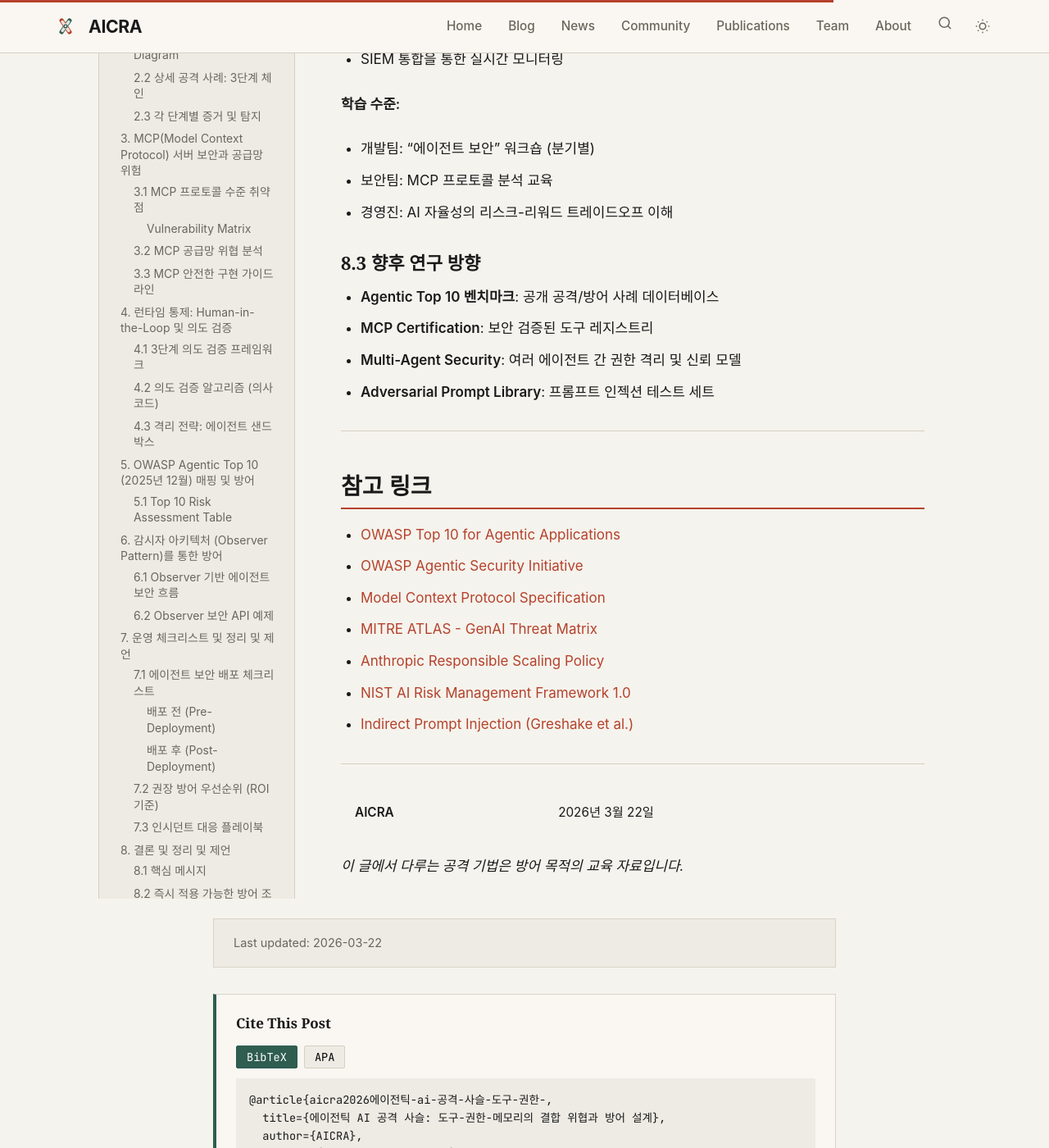
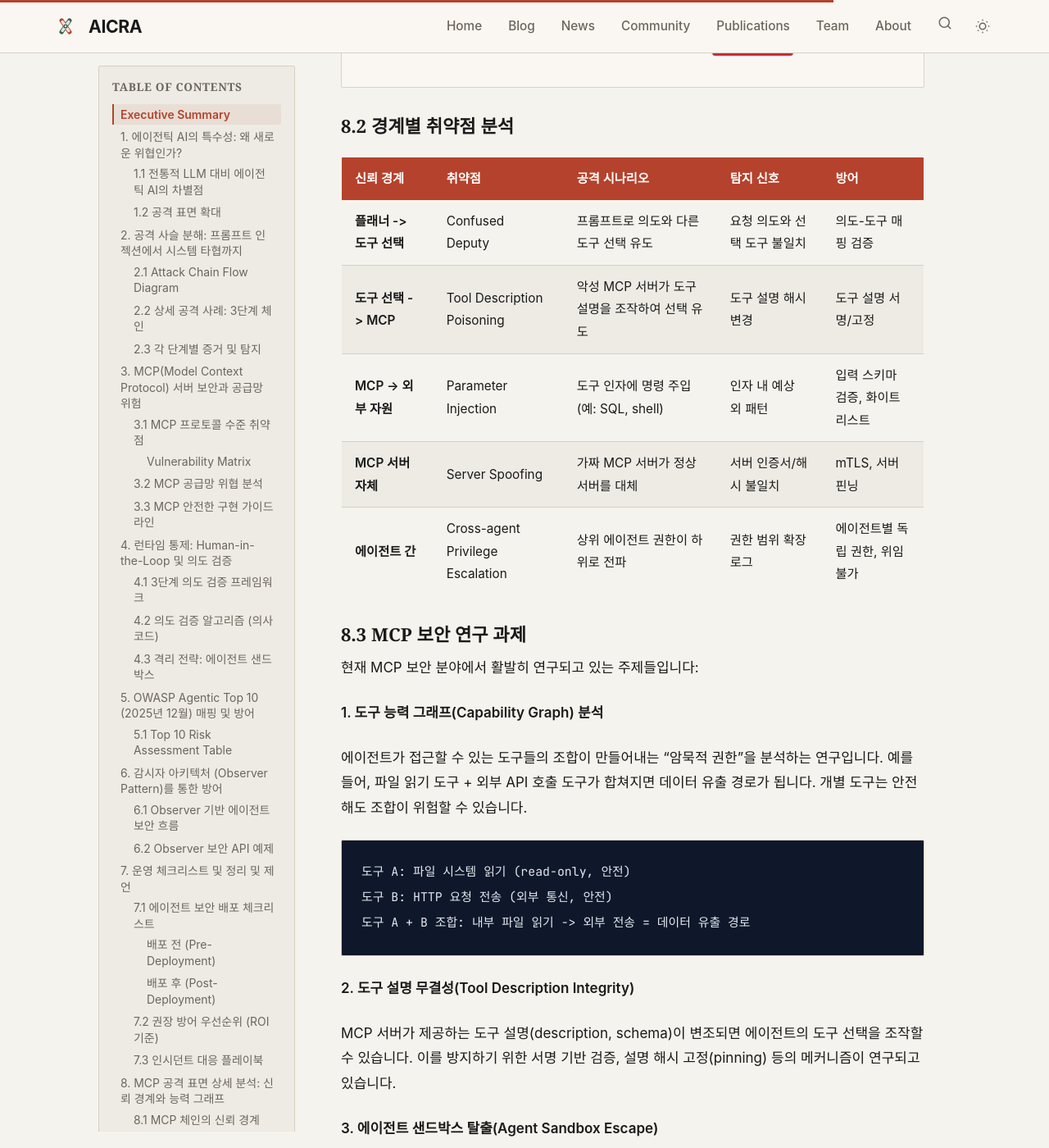
Before and after one commit to AICRA-PAGE/AICRA-PAGE.github.io, a Jekyll site: the page built from _posts/2026-03-22-agentic-ai-security-threats-and-defense.md, in a window 1280 px wide and 1400 px high, scrolled down 19251 px. Shown: the whole window at 82% size. Built offline with Jekyll 4.4.1, drawn with Linux system fonts in a browser that asks for light colours; some web fonts are replaced; the table of contents is made by our own code; some of the changed text lies outside the part shown.

Commit message:
feat: agentic AI post - MCP attack surface analysis, SVG, checklist
- Added MCP trust boundary analysis (5 boundaries with vulnerability matrix)
- Added MCP security research topics (capability graph, description integrity,
  sandbox escape) - research perspective, not SOC operations
- Added defense checklist (tool management, agent isolation, monitoring)
- Created agentic-ai-attack-chain.svg (attack chain + defense layers)
- Mermaid diagram for MCP chain trust boundaries
- All content factually verifiable, no fabricated examples or specific numbers
- Codex-recommended: MCP capability graph + trust boundary analysis

Co-Authored-By: Claude Opus 4.6 (1M context) <noreply@anthropic.com>

````diff
--- a/_posts/2026-03-22-agentic-ai-security-threats-and-defense.md
+++ b/_posts/2026-03-22-agentic-ai-security-threats-and-defense.md
@@ -19,6 +19,8 @@ thumbnail: /assets/img/posts/agentic-ai.svg
 이 글에서는 [OWASP Top 10 for Agentic Applications for 2026](https://genai.owasp.org/resource/owasp-top-10-for-agentic-applications-for-2026/)(2025년 12월 9일 발표)과 Model Context Protocol(MCP) 생태계의 보안 위협을 분석합니다. **도구 남용(Tool Abuse) -> 권한 에스컬레이션(Privilege Escalation) -> 시스템 타협(System Compromise)**으로 이어지는 공격 사슬을 정의하고, MCP 서버의 프로토콜 수준 취약점과 공급망 위험을 살펴봅니다. 방어 전략으로는 런타임 격리, 의도 검증, 감시자 아키텍처(Observer Pattern)를 다룹니다.
 
 ---
+
+![에이전틱 AI 공격 사슬](/assets/img/posts/agentic-ai-attack-chain.svg)
 
 ## 1. 에이전틱 AI의 특수성: 왜 새로운 위협인가?
 
@@ -536,7 +538,85 @@ Response:
 
 ---
 
-## 8. 결론 및 정리 및 제언
+## 8. MCP 공격 표면 상세 분석: 신뢰 경계와 능력 그래프
+
+MCP(Model Context Protocol) 기반 에이전트 시스템에서 공격이 실제로 어떻게 전파되는지, 각 신뢰 경계(trust boundary)별로 살펴봅니다.
+
+### 8.1 MCP 체인의 신뢰 경계
+
+```mermaid
+graph LR
+    A["에이전트 플래너<br/>(의사결정)"] --> B["도구 선택기<br/>(Tool Router)"]
+    B --> C["MCP 서버<br/>(도구 제공자)"]
+    C --> D["외부 API/DB<br/>(실제 자원)"]
+
+    E["공격: 프롬프트<br/>인젝션"] -.-> A
+    F["공격: 도구 설명<br/>포이즈닝"] -.-> B
+    G["공격: 서버<br/>스푸핑"] -.-> C
+    H["공격: 파라미터<br/>인젝션"] -.-> D
+
+    style E fill:#ff6b6b,color:#fff
+    style F fill:#ff8c42,color:#fff
+    style G fill:#ffd700
+    style H fill:#c92a2a,color:#fff
+```
+
+### 8.2 경계별 취약점 분석
+
+| 신뢰 경계 | 취약점 | 공격 시나리오 | 탐지 신호 | 방어 |
+|----------|--------|-------------|----------|------|
+| **플래너 -> 도구 선택** | Confused Deputy | 프롬프트로 의도와 다른 도구 선택 유도 | 요청 의도와 선택 도구 불일치 | 의도-도구 매핑 검증 |
+| **도구 선택 -> MCP** | Tool Description Poisoning | 악성 MCP 서버가 도구 설명을 조작하여 선택 유도 | 도구 설명 해시 변경 | 도구 설명 서명/고정 |
+| **MCP -> 외부 자원** | Parameter Injection | 도구 인자에 명령 주입 (예: SQL, shell) | 인자 내 예상 외 패턴 | 입력 스키마 검증, 화이트리스트 |
+| **MCP 서버 자체** | Server Spoofing | 가짜 MCP 서버가 정상 서버를 대체 | 서버 인증서/해시 불일치 | mTLS, 서버 핀닝 |
+| **에이전트 간** | Cross-agent Privilege Escalation | 상위 에이전트 권한이 하위로 전파 | 권한 범위 확장 로그 | 에이전트별 독립 권한, 위임 불가 |
+
+### 8.3 MCP 보안 연구 과제
+
+현재 MCP 보안 분야에서 활발히 연구되고 있는 주제들입니다:
+
+**1. 도구 능력 그래프(Capability Graph) 분석**
+
+에이전트가 접근할 수 있는 도구들의 조합이 만들어내는 "암묵적 권한"을 분석하는 연구입니다. 예를 들어, 파일 읽기 도구 + 외부 API 호출 도구가 합쳐지면 데이터 유출 경로가 됩니다. 개별 도구는 안전해도 조합이 위험할 수 있습니다.
+
+```
+도구 A: 파일 시스템 읽기 (read-only, 안전)
+도구 B: HTTP 요청 전송 (외부 통신, 안전)
+도구 A + B 조합: 내부 파일 읽기 -> 외부 전송 = 데이터 유출 경로
+```
+
+**2. 도구 설명 무결성(Tool Description Integrity)**
+
+MCP 서버가 제공하는 도구 설명(description, schema)이 변조되면 에이전트의 도구 선택을 조작할 수 있습니다. 이를 방지하기 위한 서명 기반 검증, 설명 해시 고정(pinning) 등의 메커니즘이 연구되고 있습니다.
+
+**3. 에이전트 샌드박스 탈출(Agent Sandbox Escape)**
+
+격리된 환경에서 실행되는 에이전트가 도구 호출을 통해 샌드박스를 우회하는 시나리오입니다. 특히 코드 실행 도구(code interpreter)와 파일 시스템 도구가 결합될 때 탈출 경로가 형성될 수 있습니다.
+
+### 8.4 방어 가이드라인 체크리스트
+
+에이전틱 AI 시스템을 배포할 때 확인해야 할 항목:
+
+**도구 관리**
+- [ ] 각 도구에 최소 권한 원칙이 적용되어 있는가
+- [ ] 도구 조합이 만들어내는 암묵적 권한을 분석했는가
+- [ ] MCP 서버의 도구 설명이 서명/고정되어 있는가
+- [ ] 도구 호출 파라미터에 스키마 검증이 있는가
+
+**에이전트 격리**
+- [ ] 에이전트별 독립된 권한 범위가 설정되어 있는가
+- [ ] 에이전트 간 권한 위임이 제한되어 있는가
+- [ ] 고위험 도구 호출에 사용자 확인이 있는가
+- [ ] 세션 타임아웃과 자동 정리가 구현되어 있는가
+
+**모니터링**
+- [ ] 모든 도구 호출이 로깅되는가 (인자 + 결과)
+- [ ] 비정상 도구 호출 패턴 탐지가 있는가
+- [ ] 외부 도메인 호출에 대한 네트워크 정책이 있는가
+
+---
+
+## 9. 결론 및 정리 및 제언
 
 ### 8.1 핵심 메시지
 
````
Also changed, not shown: assets/img/posts/agentic-ai-attack-chain.svg (added).
